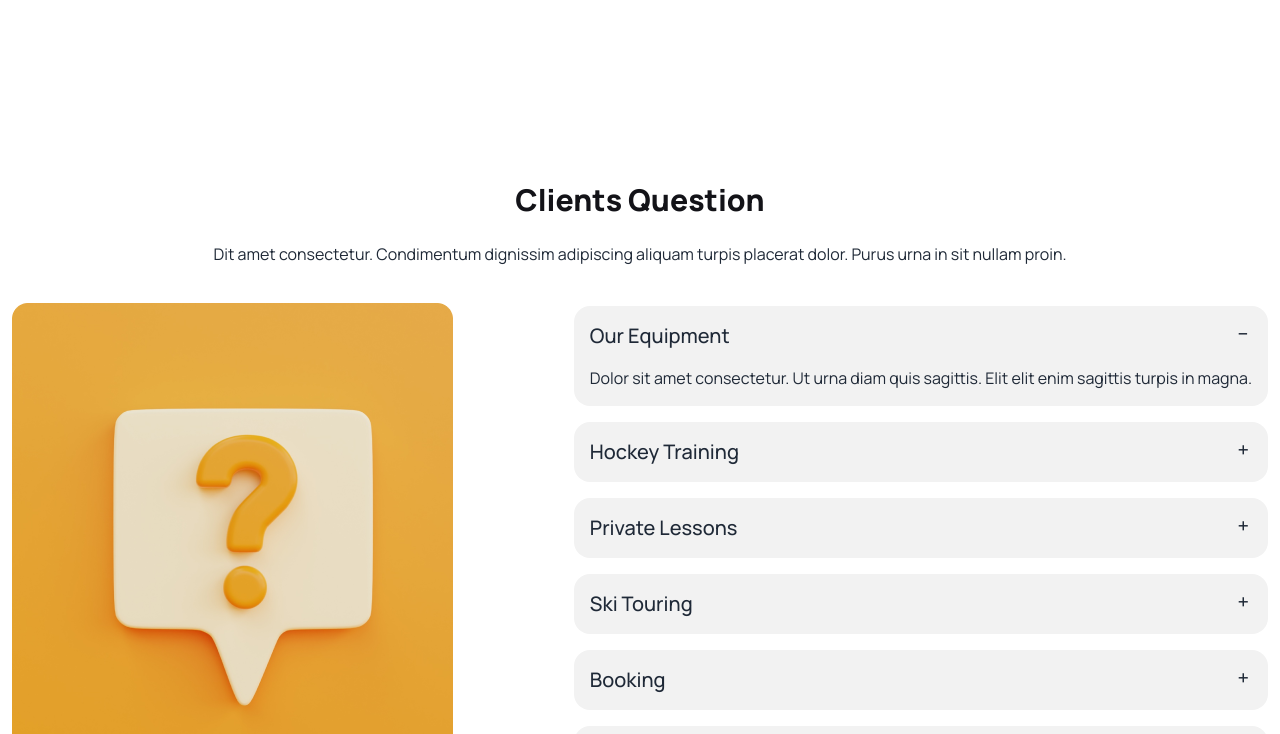
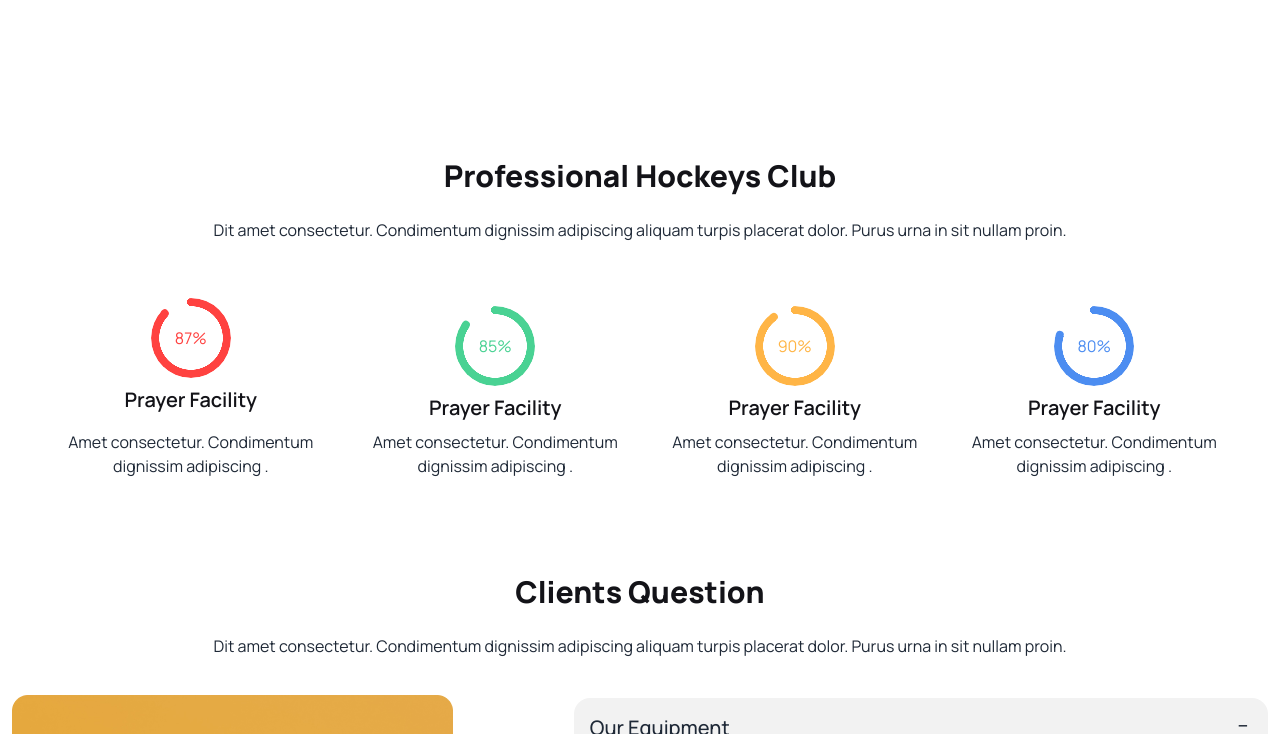
Before and after one commit to dhansiri2020/Hockeys, a plain HTML site: page index.html in a window 1280 px wide. Shown: the part 662-1396 px from the top of the page. Drawn offline with nearby package versions, Linux system fonts and the light colour scheme.

Commit message:
Professional Hockeys Club

```diff
--- a/index.html
+++ b/index.html
@@ -77,22 +77,22 @@
               <div id="slide2" class="carousel-item relative w-full bg-[linear-gradient(45deg,rgba(0,0,0,0.4),rgba(0,0,0,0.1)),url(./images/1.png)] bg-no-repeat bg-cover bg-center">
                 <!-- <img src="https://daisyui.com/images/stock/photo-1625726411847-8cbb60cc71e6.jpg" class="w-full" /> -->
                 <div class="absolute flex justify-between transform -translate-y-1/2 left-5 right-5 top-1/2">
-                  <a href="#slide1" class="btn btn-circle bg-[#131318] text-white text-white absolute left-28  lg:left-[8px] top-40">❮</a>
-                  <a href="#slide3" class="btn btn-circle bg-[#131318] text-white text-white absolute right-20 lg:left-[70px] top-40">❯</a>
+                  <a href="#slide1" class="btn btn-circle bg-[#131318] text-white  absolute left-28  lg:left-[8px] top-40">❮</a>
+                  <a href="#slide3" class="btn btn-circle bg-[#131318] text-white absolute right-20 lg:left-[70px] top-40">❯</a>
                 </div>
               </div>
               <div id="slide3" class="carousel-item relative w-full bg-[linear-gradient(45deg,rgba(0,0,0,0.4),rgba(0,0,0,0.1)),url(./images/1.png)] bg-no-repeat bg-cover bg-center">
                 <!-- <img src="https://daisyui.com/images/stock/photo-1625726411847-8cbb60cc71e6.jpg" class="w-full" /> -->
                 <div class="absolute flex justify-between transform -translate-y-1/2 left-5 right-5 top-1/2">
-                  <a href="#slide2" class="btn btn-circle bg-[#131318] text-white text-white absolute left-28  lg:left-[8px] top-40">❮</a>
-                  <a href="#slide4" class="btn btn-circle bg-[#131318] text-white text-white absolute right-20 lg:left-[70px] top-40">❯</a>
+                  <a href="#slide2" class="btn btn-circle bg-[#131318] text-white  absolute left-28  lg:left-[8px] top-40">❮</a>
+                  <a href="#slide4" class="btn btn-circle bg-[#131318] text-white  absolute right-20 lg:left-[70px] top-40">❯</a>
                 </div>
               </div>
               <div id="slide4" class="carousel-item relative w-full bg-[linear-gradient(45deg,rgba(0,0,0,0.4),rgba(0,0,0,0.1)),url(./images/1.png)] bg-no-repeat bg-cover bg-center">
                 <!-- <img src="https://daisyui.com/images/stock/photo-1625726411847-8cbb60cc71e6.jpg" class="w-full" /> -->
                 <div class="absolute flex justify-between transform -translate-y-1/2 left-5 right-5 top-1/2">
-                  <a href="#slide4" class="btn btn-circle bg-[#131318] text-white text-white absolute left-28  lg:left-[8px] top-40">❮</a>
-                  <a href="#slide2" class="btn btn-circle bg-[#131318] text-white text-white absolute right-20 lg:left-[70px] top-40">❯</a>
+                  <a href="#slide4" class="btn btn-circle bg-[#131318] text-white  absolute left-28  lg:left-[8px] top-40">❮</a>
+                  <a href="#slide2" class="btn btn-circle bg-[#131318] text-white  absolute right-20 lg:left-[70px] top-40">❯</a>
                 </div>
               </div>
               <div id="slide2" class="carousel-item relative w-full">
@@ -116,7 +116,32 @@
             <br>
    <section>
     <div class="container">
-
+        <div class="mx-auto text-center">
+             <h2 class="text-[#131318] text-3xl font-extrabold p-4">Professional Hockeys Club</h2>
+             <p class="p-2">Dit amet consectetur. Condimentum dignissim adipiscing aliquam turpis placerat dolor. Purus urna in sit nullam proin. </p>
+        </div>
+        <div class="flex justify-around items-center p-6">
+          <div class="mx-auto text-center p-6">
+            <div class="radial-progress text-[#FF4240]" style="--value:87;" role="progressbar">87%</div>
+            <h4 class="p-2 text-xl text-[#131318] font-semibold">Prayer Facility</h4>
+             <p class="p-2 ">Amet consectetur. Condimentum dignissim adipiscing .</p>
+          </div>
+          <div class="mx-auto text-center p-6">
+            <div class="radial-progress text-[#49D293]" style="--value:85;" role="progressbar">85%</div>
+            <h4 class="p-2 text-xl text-[#131318] font-semibold">Prayer Facility</h4>
+             <p>Amet consectetur. Condimentum dignissim adipiscing .</p>
+          </div>
+          <div class="mx-auto text-center p-6">
+            <div class="radial-progress text-[#FFB546]" style="--value:90;" role="progressbar">90%</div>
+            <h4 class="p-2 text-xl text-[#131318] font-semibold">Prayer Facility</h4>
+             <p>Amet consectetur. Condimentum dignissim adipiscing .</p>
+          </div>
+          <div class="mx-auto text-center p-6">
+            <div class="radial-progress text-[#4C8DF1]" style="--value:80;" role="progressbar">80%</div>
+            <h4 class="p-2 text-xl text-[#131318] font-semibold">Prayer Facility</h4>
+             <p>Amet consectetur. Condimentum dignissim adipiscing .</p>
+          </div>
+        </div>
     </div>
    </section>
 
```
